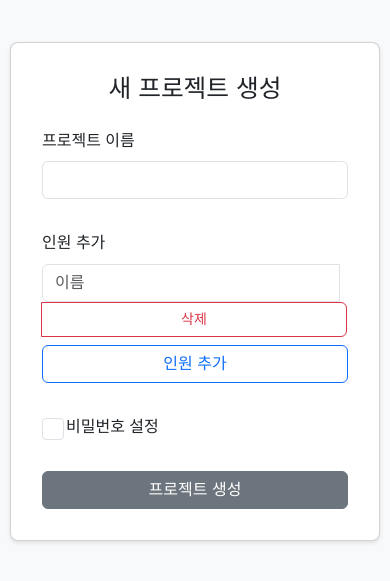
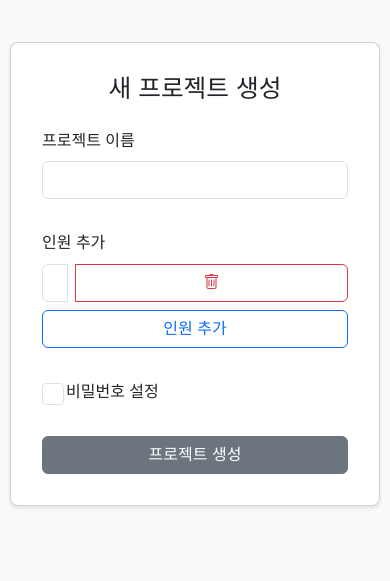
Before and after one commit to goqkTk/Accountee, a Flask app: page /create_project in a window 390 px wide. Shown: the top 581 px of the page. Run offline with Flask 3, Linux system fonts and the light colour scheme.

Commit message:
미디어쿼리 수정

```diff
--- a/templates/base.html
+++ b/templates/base.html
@@ -143,15 +143,24 @@
 
         .participant-form .form-control {
             flex: 1;
+            min-width: 0;
         }
 
         .participant-form .btn {
             white-space: nowrap;
         }
 
+        .input-group {
+            flex-wrap: nowrap;
+        }
+
+        .input-group .form-control {
+            flex: 1;
+            min-width: 0;
+        }
+
         .input-group .btn {
-            padding: 0.375rem 0.75rem;
-            white-space: nowrap;
+            padding: 0.375rem 0.5rem;
         }
 
         .participant-item {
@@ -173,21 +182,20 @@
         }
 
         @media (max-width: 768px) {
-            .input-group .btn {
-                padding: 0.375rem 0.75rem;
-                font-size: 0.875rem;
-            }
-
-            .input-group .btn i {
-                font-size: 0.875rem;
-            }
-
             .participant-form {
                 flex-direction: column;
             }
 
             .participant-form .btn {
                 width: 100%;
+            }
+
+            .input-group {
+                width: 100%;
+            }
+
+            .input-group .form-control {
+                width: 1%;
             }
 
             .participant-item {
--- a/templates/create_project.html
+++ b/templates/create_project.html
@@ -18,7 +18,9 @@
                             <div id="participants-container">
                                 <div class="input-group mb-2">
                                     <input type="text" class="form-control participant-name" name="participants[]" placeholder="이름" required autocomplete="off">
-                                    <button type="button" class="btn btn-outline-danger remove-participant">삭제</button>
+                                    <button type="button" class="btn btn-outline-danger remove-participant" style="min-width: 40px;">
+                                        <i class="bi bi-trash"></i>
+                                    </button>
                                 </div>
                             </div>
                             <button type="button" class="btn btn-outline-primary" id="add-participant">인원 추가</button>
@@ -61,7 +63,9 @@ document.addEventListener('DOMContentLoaded', function() {
         newParticipant.className = 'input-group mb-2';
         newParticipant.innerHTML = `
             <input type="text" class="form-control participant-name" name="participants[]" placeholder="참여자 이름" required autocomplete="off">
-            <button type="button" class="btn btn-outline-danger remove-participant">삭제</button>
+            <button type="button" class="btn btn-outline-danger remove-participant" style="min-width: 40px;">
+                <i class="bi bi-trash"></i>
+            </button>
         `;
         participantsContainer.appendChild(newParticipant);
     });
```
